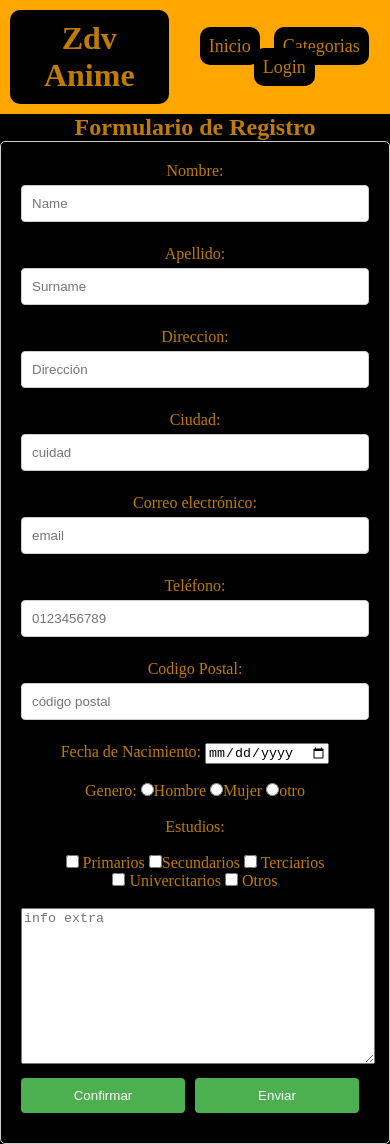
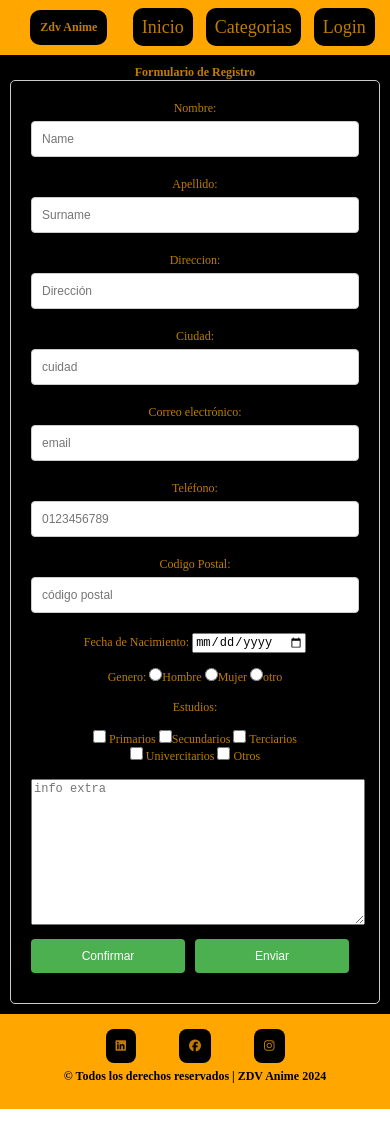
Before and after one commit to DanielVazquez-22/TpFullStack-G17, a plain HTML site: page login.html in a window 390 px wide. Shown: the top 1144 px of the page. After the commit the page ends 1109 px from the top, so only its background shows below. Drawn offline with Linux system fonts and the light colour scheme.

Commit message:
CambiosStyle

```diff
--- a/login.html
+++ b/login.html
@@ -18,6 +18,7 @@
 
     </header>
     <main>
+        <section class="conteiner-form">
         <h2 class="form-registro">Formulario de Registro</h2>
         <div class="error-container">
         <form action="" target="">
@@ -71,6 +72,8 @@
     <input id="button1" type="submit" value="Enviar">
     </div>
 </form>
+
+</section>
     </main>
     <footer>
         <div>
--- a/style.css
+++ b/style.css
@@ -119,10 +119,12 @@ footer a{
 footer h4{
     color: black;
 }
-
+.container-form{
+    width: 100%;
+}
 /*estilos para el formulario*/
 form {
-    max-width: 400px;
+    max-width: 450px;
     margin: 0 auto;
     padding: 20px;
     border: 1px solid #ccc;
@@ -207,6 +209,11 @@ h5{
     }
 
     @media (max-width:  500px) {
+        *{
+            font-size: 12px;
+
+
+        }
         main{
             display: flex;
             flex-direction: column;
@@ -219,6 +226,13 @@ h5{
         .carrusel div.w-75{
             width: 100% !important;
         }
+        header{
+            justify-content: space-evenly
+        }
+        .conteiner-form{
+            background-color: black;
+            margin: 10px;
+        }
 
     }
 
```
Also changed, not shown: index.html (+2 -2 lines), imagenes/FondoAnime.jpg (added), imagenes/dragonballsz.jpeg (added), imagenes/naruto.jpg.
